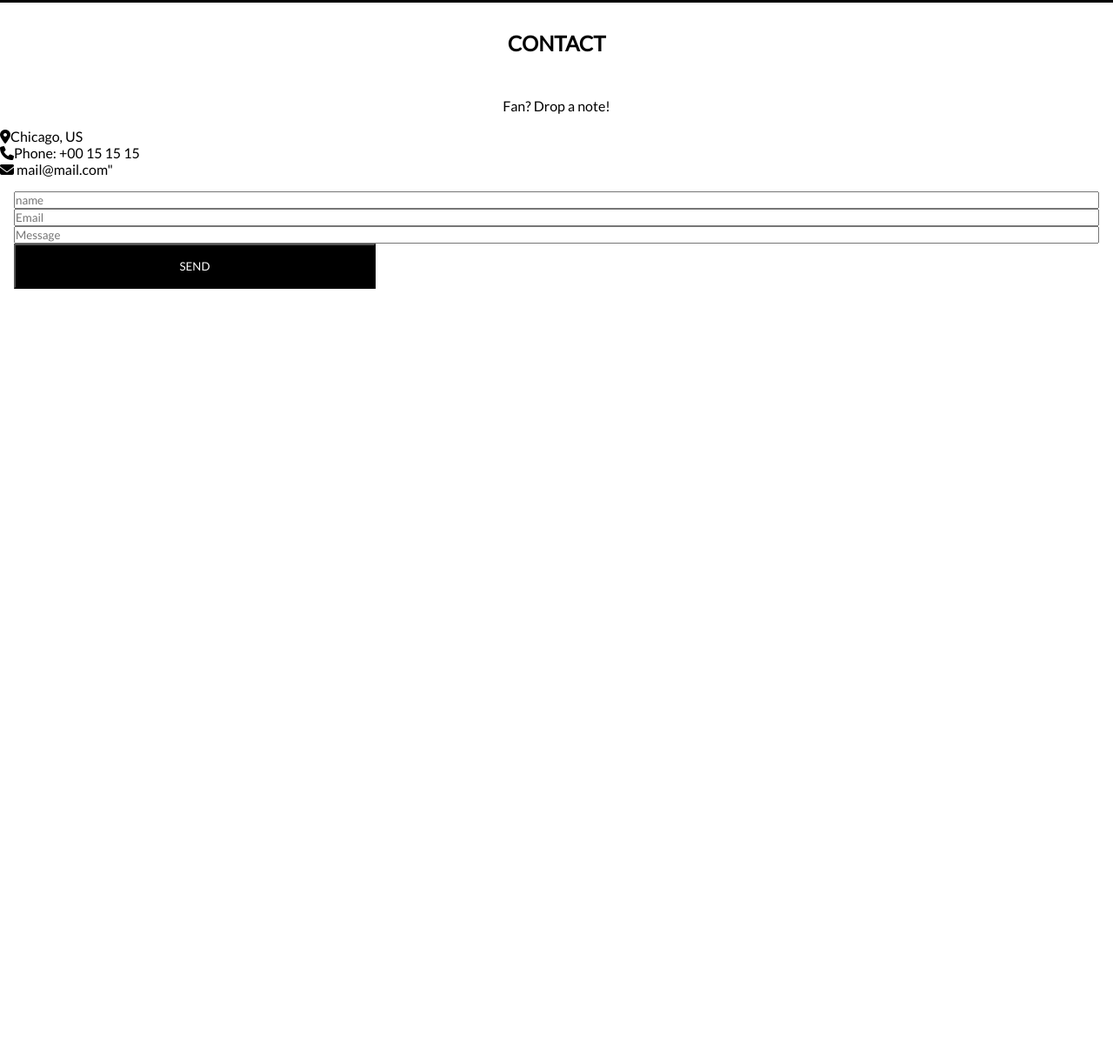
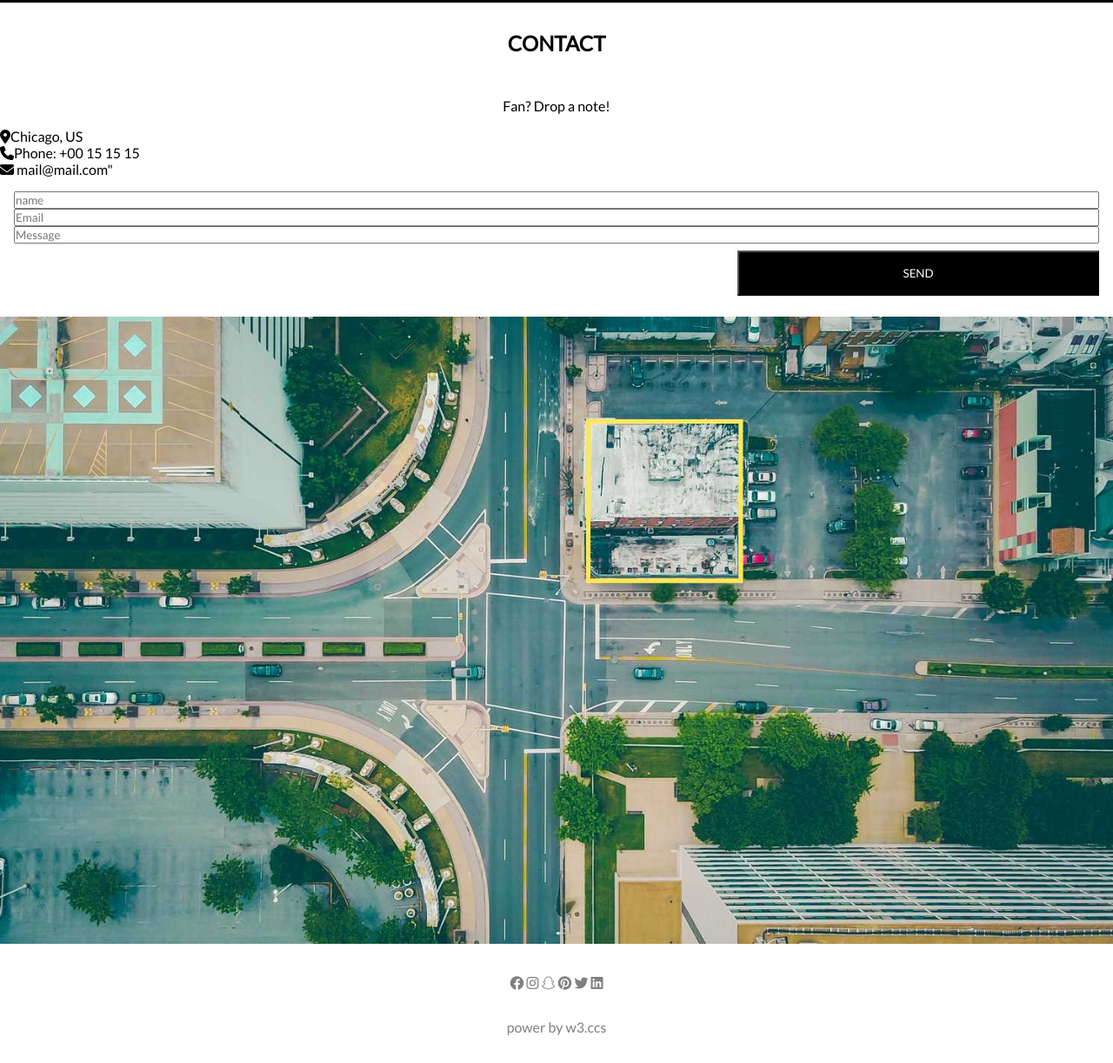
Before and after one commit to masurejean/maquette-band, a plain HTML site: page index.html in a window 1280 px wide. Shown: the part 5051-6273 px from the top of the page at 87% size. Before the commit the page ends 5399 px from the top, so only its background shows below. Drawn offline with Linux system fonts and the light colour scheme.

Commit message:
footer maker

```diff
--- a/assets/css/style.css
+++ b/assets/css/style.css
@@ -194,12 +194,44 @@ header nav a:visited {
     padding: 1rem;
     display: flex;
     flex-direction: column;
+
 }
 #buttonF{
     background-color: black;
     color: white;
     padding: 1rem;
     width: 33.33%;
+}
 
+#contact form div{
+    display: flex;
+    flex-direction: row-reverse;
+    padding: 0.5rem 0;
+}
+
+#map{
+    width: 100%;
 
 }
+
+#map img{
+    width: 100%;
+
+}
+
+/* footer */
+footer{
+    padding: 1rem;
+}
+footer p{
+    padding: 1rem;
+    color: gray;
+    font-size: 1rem;
+    text-align: center;
+
+}
+
+footer a{
+    text-decoration: none;
+    color: gray;
+}
--- a/index.html
+++ b/index.html
@@ -139,14 +139,30 @@
                <input type="text" placeholder="name">
                <input type="text" placeholder="Email">
                <input type="text" placeholder="Message">
-               <input  id="buttonF" type="button" value="SEND">
+               <div>
+                   <input  id="buttonF" type="button" value="SEND">
+               </div>
            </form>
+           <div id="map">
+               <img src="./assets/img/map.jpg" alt="">
+           </div>
 
 
 
         </section>
 
     </main>
+    <footer>
+        <p><i class="fa-brands fa-facebook"></i>
+            <i class="fa-brands fa-instagram"></i>
+            <i class="fa-brands fa-snapchat"></i>
+            <i class="fa-brands fa-pinterest"></i>
+            <i class="fa-brands fa-twitter"></i>
+            <i class="fa-brands fa-linkedin"></i>
+        </p>
+
+        <p>power by <a href=www.w3.css>w3.ccs</a></p>
+    </footer>
 
 </body>
 
```
Also changed, not shown: assets/img/map.jpg (added).
